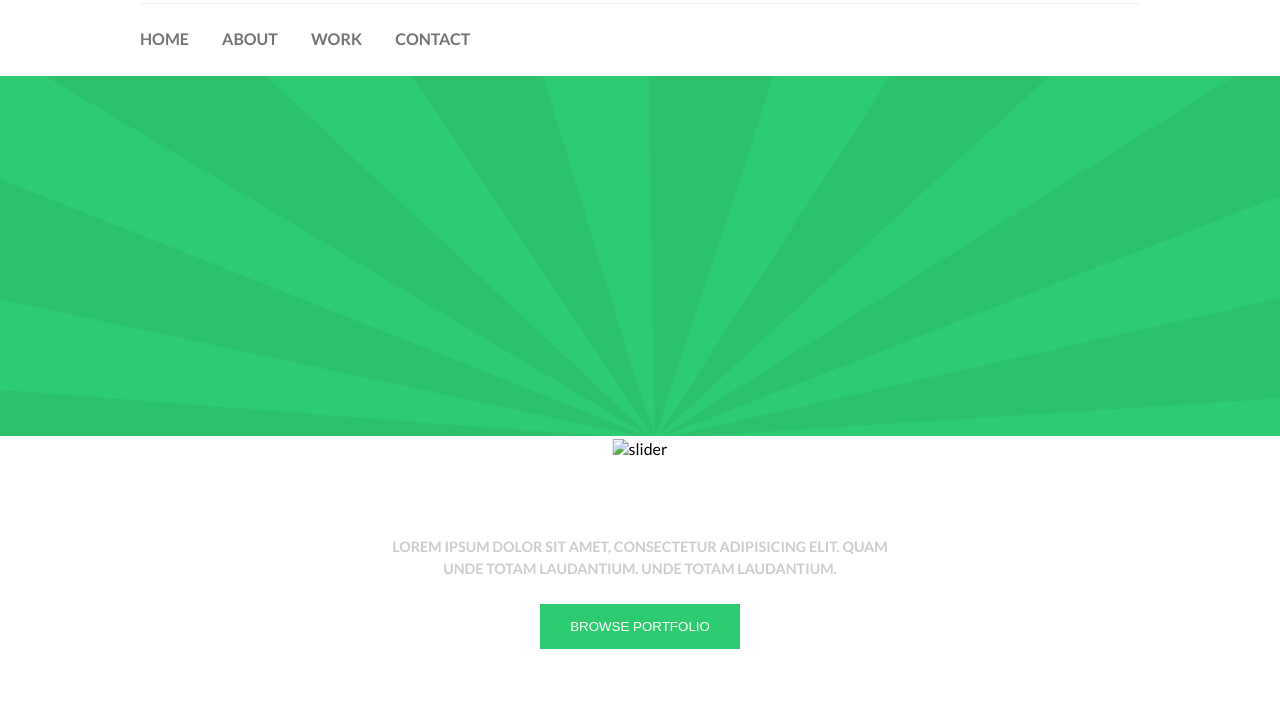
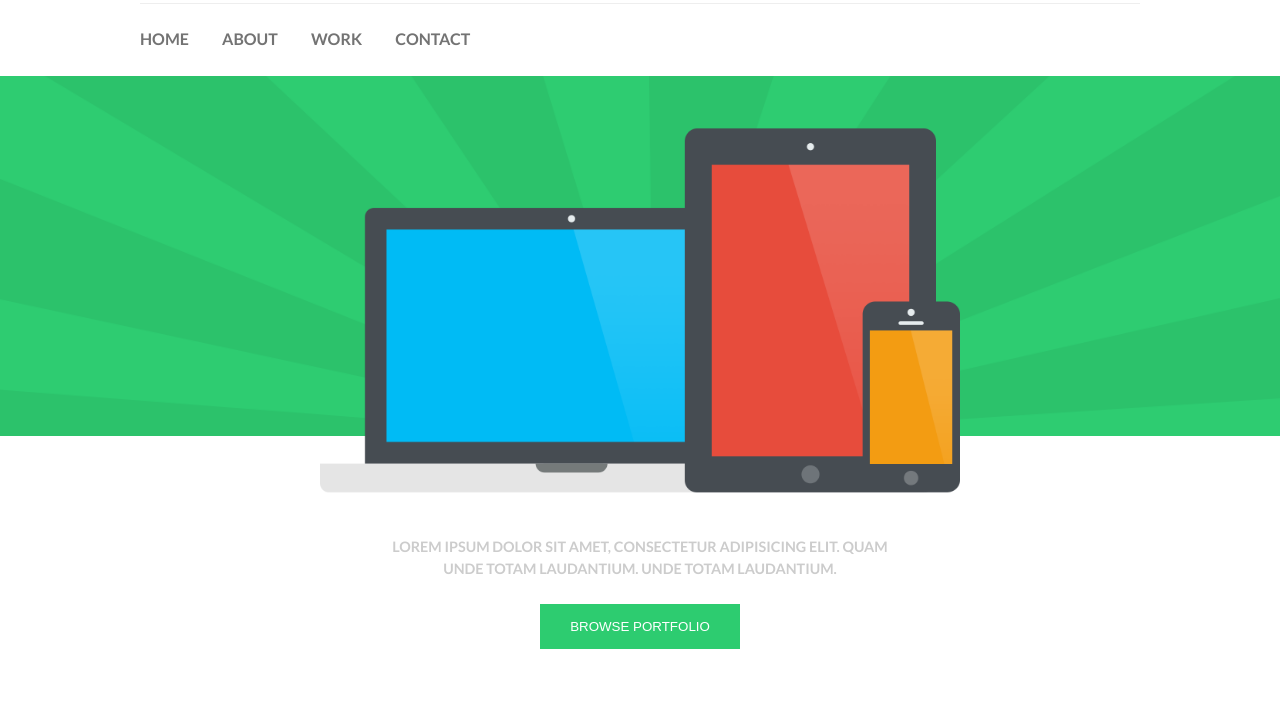
Before and after one commit to mujammal/display, a plain HTML site: page index.html in a window 1280 px wide. Shown: the part 92-800 px from the top of the page. Drawn offline with Linux system fonts and the light colour scheme; the site is published under a folder, as on GitHub Pages, so addresses that start at the root find nothing.

Commit message:
Update index.html

```diff
--- a/index.html
+++ b/index.html
@@ -50,7 +50,7 @@
 <div class="banner">
     <div class="container">
         <div class="banner-image">
-            <img src="/images/slider_image.png" alt="slider">
+            <img src="images/slider_image.png" alt="slider">
         </div>
 
     </div>
```
